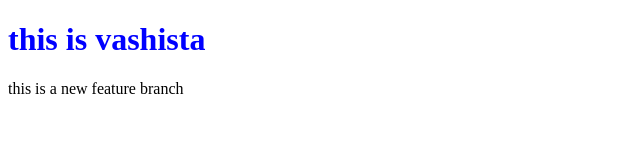
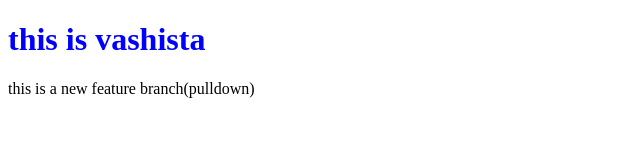
Before and after one commit to 218R1A6752/localrepo, a plain HTML site: page index.html in a window 1280 px wide. Shown: the full height of the page, 0-640 px from the left. Drawn offline with Linux system fonts and the light colour scheme.

Commit message:
add pulldown

```diff
--- a/index.html
+++ b/index.html
@@ -8,6 +8,6 @@
 </head>
 <body>
     <H1>this is vashista</H1>
-    <p>this is a new feature branch</p>
+    <p>this is a new feature branch(pulldown)</p>
 </body>
 </html>
```
